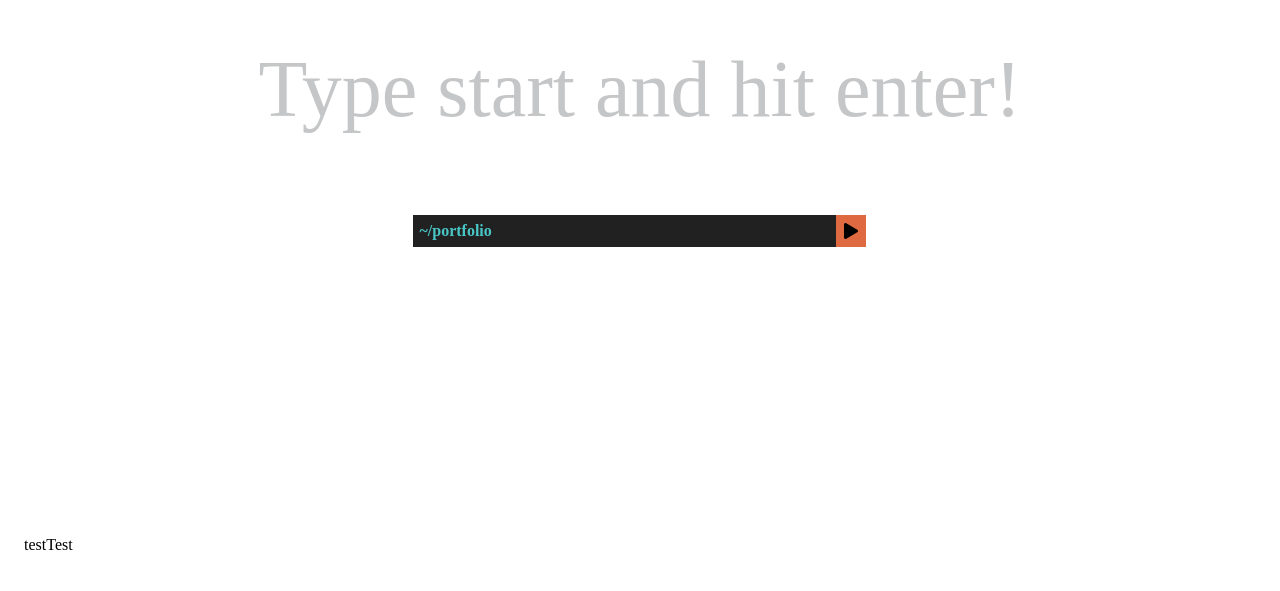
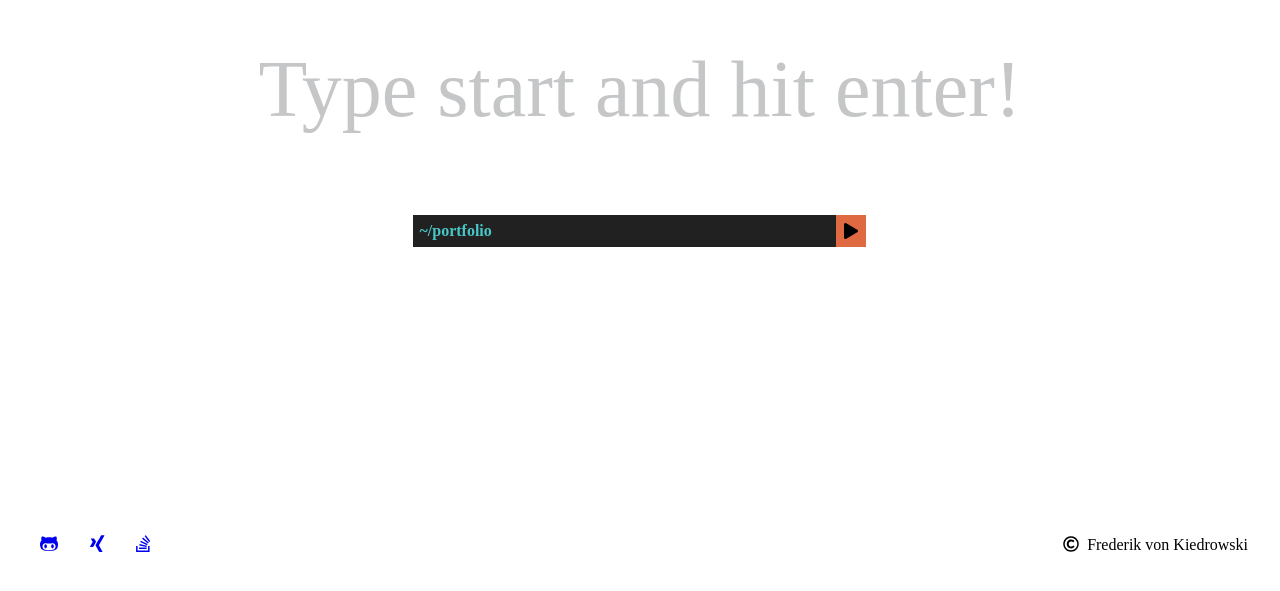
Before and after one commit to Napster2709/portfolio, a React app: page / in a window 1280 px wide. Shown: the part 223-814 px from the top of the page. Built offline with nearby package versions, Linux system fonts and the light colour scheme.

Commit message:
feat: add solial links to footer

```diff
--- a/src/components/commandLine/styles.commandLineInput.scss
+++ b/src/components/commandLine/styles.commandLineInput.scss
@@ -37,6 +37,11 @@
   padding: 0.5rem;
   background-color: $red;
   cursor: pointer;
+  transition: background-color 0.5s ease;
+
+  &:hover {
+    background-color: darken($red, 30%);
+  }
 }
 
 @media all and (min-width: $mobile) {
--- a/src/components/footer/Footer.tsx
+++ b/src/components/footer/Footer.tsx
@@ -1,12 +1,17 @@
 import React from 'react';
 import styles from './styles.scss';
 import { SocialList } from 'components';
+import { FontAwesomeIcon } from '@fortawesome/react-fontawesome';
+import { faCopyright } from '@fortawesome/free-regular-svg-icons';
 
 const Footer = () => {
   return (
     <div className={styles.footer}>
-      <p>test</p>
       <SocialList />
+      <div className={styles.copyright}>
+        <FontAwesomeIcon icon={faCopyright} />
+        <div className={styles.text}>Frederik von Kiedrowski</div>
+      </div>
     </div>
   );
 };
--- a/src/components/footer/styles.scss
+++ b/src/components/footer/styles.scss
@@ -3,5 +3,16 @@
 .footer {
   display: flex;
   align-items: center;
+  justify-content: space-between;
   grid-area: footer;
 }
+
+.copyright {
+  display: flex;
+  flex-direction: row;
+  justify-content: center;
+
+  .text {
+    padding: 0 0.5rem;
+  }
+}
--- a/src/components/socialList/SocialList.tsx
+++ b/src/components/socialList/SocialList.tsx
@@ -1,8 +1,38 @@
 import React from 'react';
 import styles from './styles.scss';
+import { FontAwesomeIcon } from '@fortawesome/react-fontawesome';
+import {
+  faXing,
+  faStackOverflow,
+  faGithubAlt,
+} from '@fortawesome/free-brands-svg-icons';
 
 const SocialList = () => {
-  return <div className={styles.twitter}>Test</div>;
+  return (
+    <div className={styles.socialList}>
+      <a
+        target="_blanc"
+        href="https://github.com/Napster2709"
+        className={styles.github}
+      >
+        <FontAwesomeIcon icon={faGithubAlt} />
+      </a>
+      <a
+        target="_blanc"
+        href="https://www.xing.com/profile/Frederik_vonKiedrowski/cv"
+        className={styles.xing}
+      >
+        <FontAwesomeIcon icon={faXing} />
+      </a>
+      <a
+        target="_blanc"
+        href="https://stackoverflow.com/users/7581717/frederik-v-k"
+        className={styles.stackoverflow}
+      >
+        <FontAwesomeIcon icon={faStackOverflow} />
+      </a>
+    </div>
+  );
 };
 
 export { SocialList };
--- a/src/components/socialList/styles.scss
+++ b/src/components/socialList/styles.scss
@@ -1,4 +1,32 @@
 @import 'styles/common.scss';
 
-.twitter {
+.socialList {
+  display: flex;
+  flex-direction: row;
+  > a {
+    padding: 1rem;
+    cursor: pointer;
+    font-size: 1.2rem;
+  }
 }
+
+.github {
+  transition: color 0.5s ease;
+  &:hover {
+    color: $github;
+  }
+}
+
+.xing {
+  transition: color 0.5s ease;
+  &:hover {
+    color: $xing;
+  }
+}
+
+.stackoverflow {
+  transition: color 0.5s ease;
+  &:hover {
+    color: $stackoverflow;
+  }
+}
--- a/src/theme/common.scss
+++ b/src/theme/common.scss
@@ -21,3 +21,8 @@ $sidebarWidth: 80px;
 // breakpoints
 $mobile: 768px;
 $smallPhone: 500px;
+
+// brand colors
+$stackoverflow: #ef8236;
+$xing: #126567;
+$github: #7dbbe6;
--- a/src/theme/global.scss
+++ b/src/theme/global.scss
@@ -10,6 +10,7 @@ body {
 
 a {
   text-decoration: none;
+  color: inherit;
 }
 
 @media (prefers-color-scheme: light) {
```
